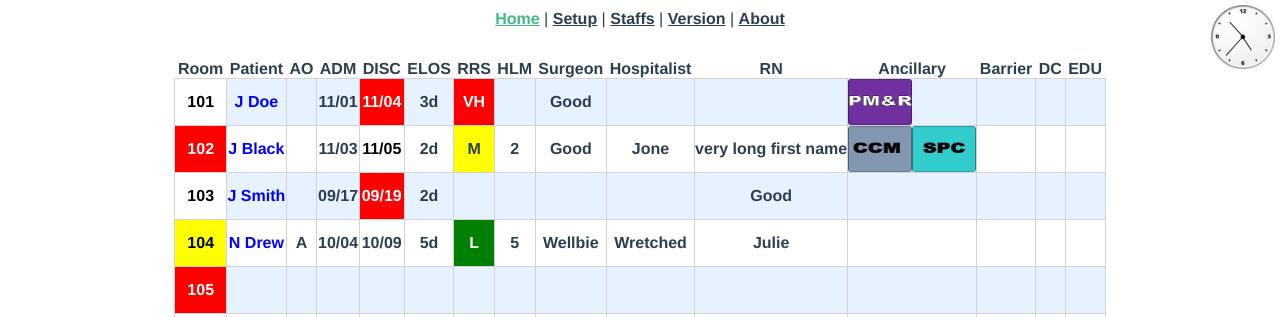
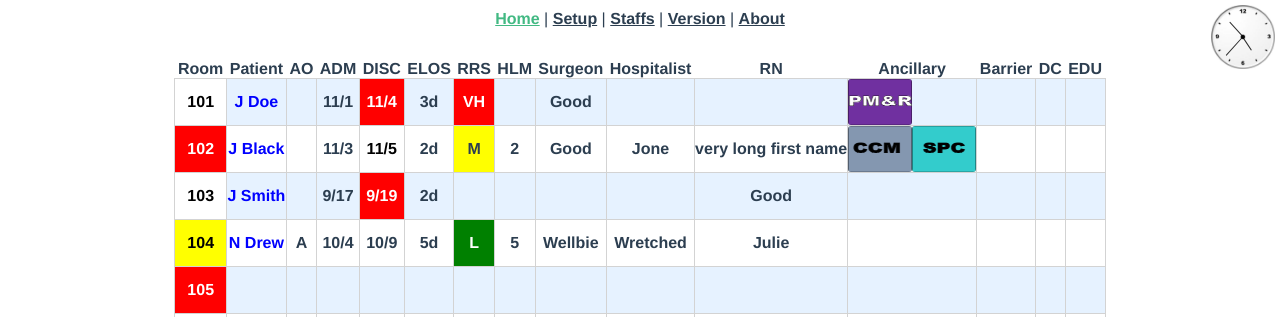
Before and after one commit to petroglyph123/BSW, a Vue app: page / in a window 1280 px wide. Shown: the top 317 px of the page. Built offline with nearby package versions, Linux system fonts and the light colour scheme; data requests are answered from the project's data file.

Commit message:
date format M/D -> 11/3

```diff
--- a/src/components/DiscColor.vue
+++ b/src/components/DiscColor.vue
@@ -1,10 +1,10 @@
 <template>
   <div class=container>
-    <div> {{room.patient.name.first || room.patient.name.last ? room.patient.disc.date.format("MM/DD") : '' }}
+    <div> {{room.patient.name.first || room.patient.name.last ? room.patient.disc.date.format("M/D") : '' }}
     </div>
     <select v-model="room.patient.disc.color" :class="room.patient.disc.color"  v-if="room.patient.name.first || room.patient.name.last">
       <option v-for="(v, i) in colors" :key="i" :value="v" class="room-color" :class="v" >
-        {{ room.patient.disc.date.format("MM/DD") }}
+        {{ room.patient.disc.date.format("M/D") }}
       </option>
     </select>
   </div>
--- a/src/components/Home.vue
+++ b/src/components/Home.vue
@@ -7,7 +7,7 @@
       <td class="room-color" :class="v.color"> <RoomColor :room="v" @change="put(v)" /> </td>
       <td class="gender name" :class="v.patient.gender"> {{ v.patient.name.first[0] }} {{ v.patient.name.last }} </td>
       <td class="ao" :class="v.patient.ao"><AO :room="v" /></td>
-      <td>{{ v.patient.name.first || v.patient.name.last ? v.patient.adm.date.format("MM/DD") : '' }}</td>
+      <td>{{ v.patient.name.first || v.patient.name.last ? v.patient.adm.date.format("M/D") : '' }}</td>
       <td class="room-color" :class="v.patient.disc.color"><DiscColor :room="v" @change="put(v)"></DiscColor></td>
       <td>{{ v.patient.name.first || v.patient.name.last ? v.patient.disc.date.diff(v.patient.adm.date, "days")+'d' : '' }}</td>
       <td class="rrs" :class="v.patient.rrs"><RRS :room="v" /></td>
```
